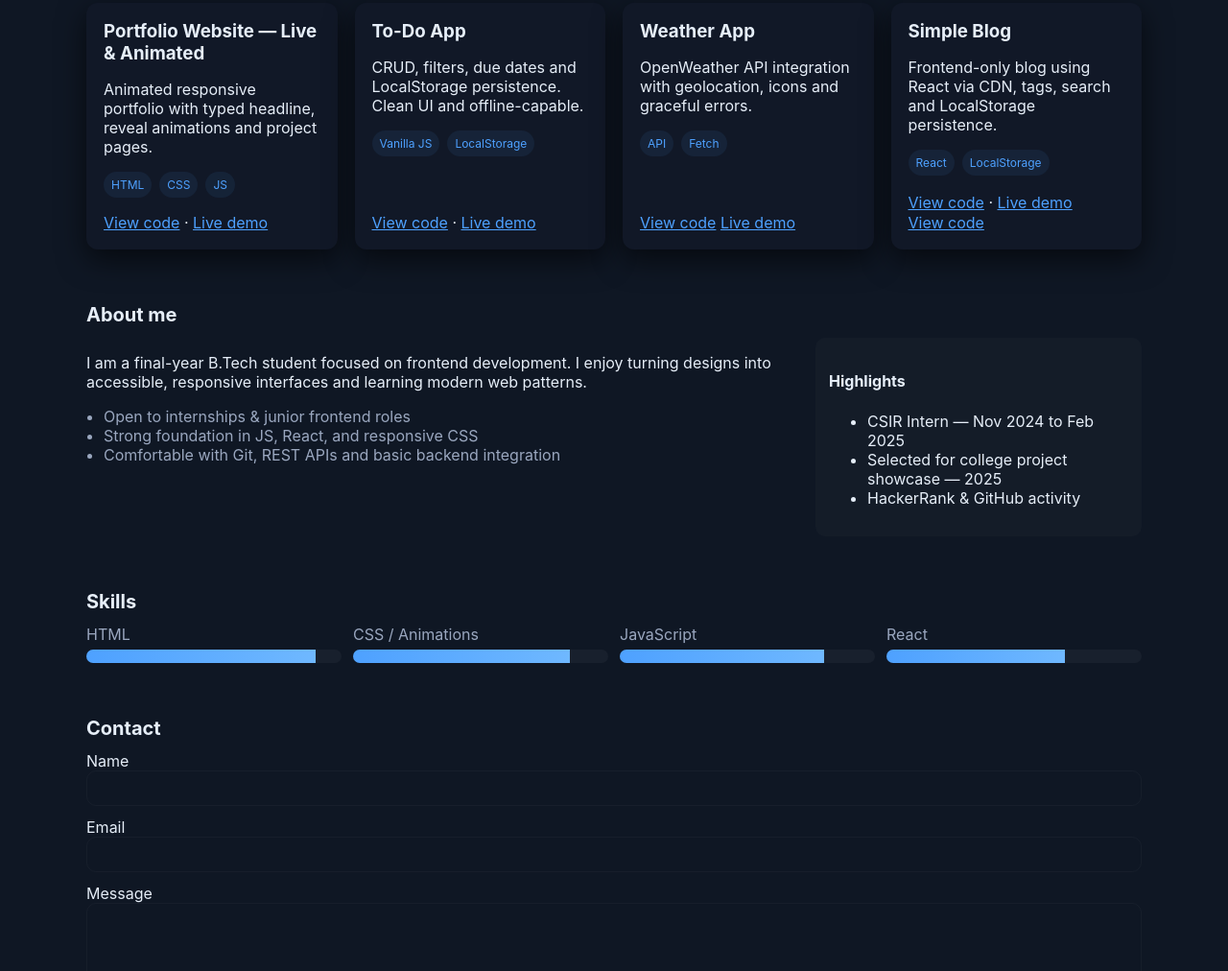
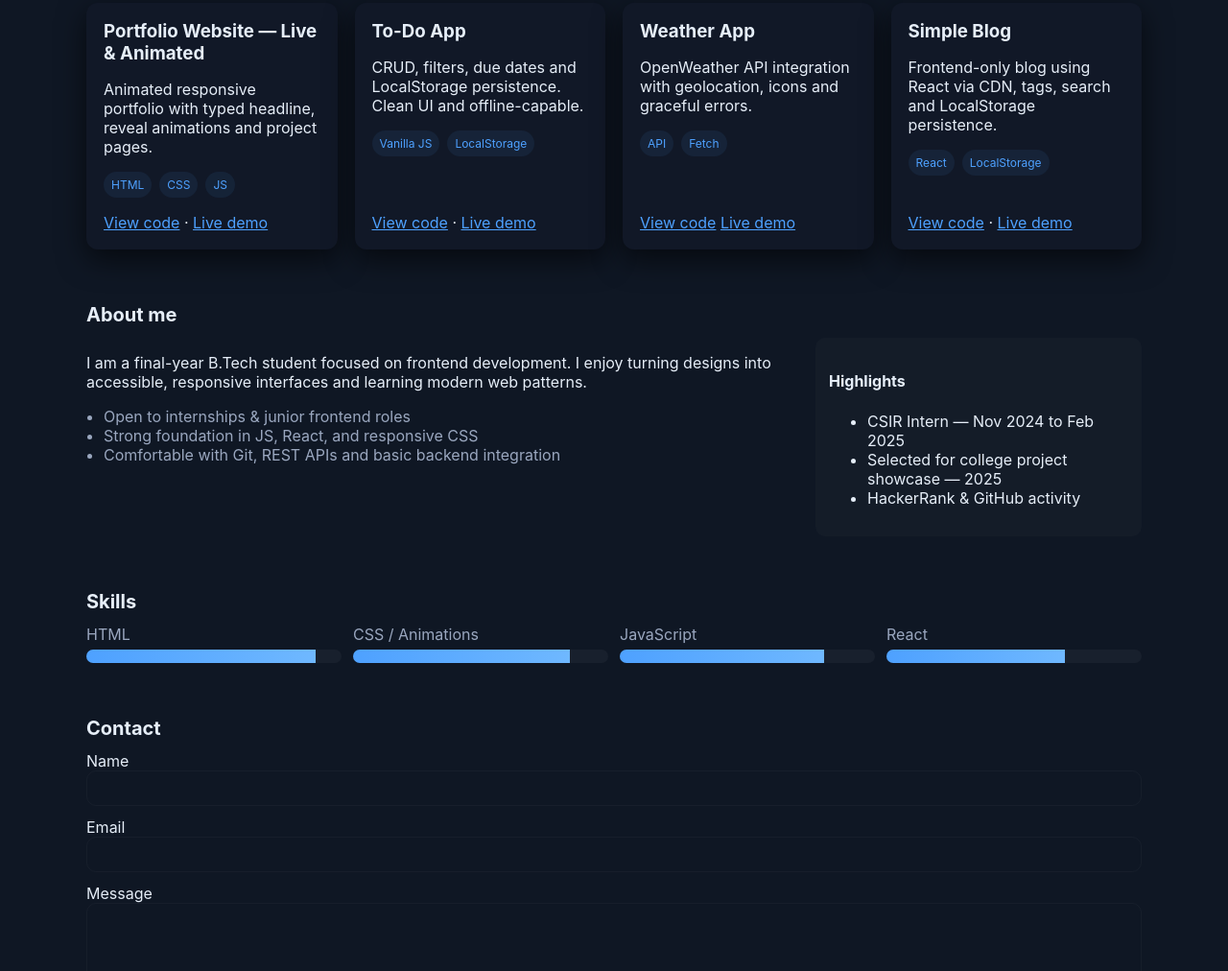
Before and after one commit to CoderRohu/portfolio, a plain HTML site: page index.html in a window 1280 px wide. Shown: the part 692-1704 px from the top of the page at 96% size. Drawn offline with Linux system fonts and the light colour scheme.

Commit message:
Update index.html

```diff
--- a/index.html
+++ b/index.html
@@ -90,8 +90,6 @@
             ·
             <a class="link" href="https://coderrohu.github.io/blog-frontend/" target="_blank" rel="noopener">Live demo</a>
           </div>
-
-          <div class="card-foot"><a class="link" href="https://github.com/CoderRohu/blog-frontend" target="_blank" rel="noopener">View code</a></div>
         </article>
       </div>
     </section>
```
